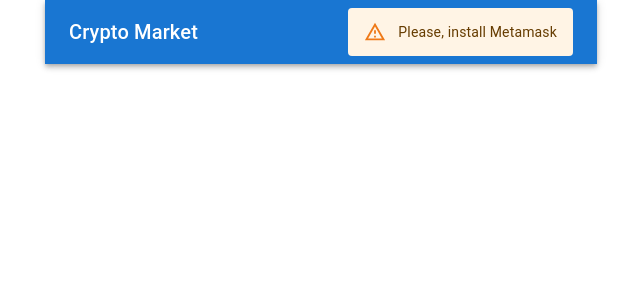
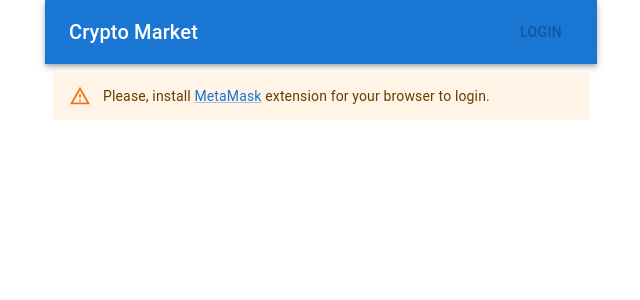
Before and after one commit to matterai/crypto-payments, a React (Create React App) app in the folder src/: page / in a window 1280 px wide. Shown: the top 300 px of the page, without its empty margins (319-959 px from the left). Built offline with nearby package versions, Linux system fonts and the light colour scheme; the HTML template or start-up script is replaced by a standard one.

Commit message:
Fixed warning for no MM extension.

```diff
--- a/src/src/App.tsx
+++ b/src/src/App.tsx
@@ -2,6 +2,7 @@ import { Component } from 'react';
 import './App.css';
 import { Container } from '@mui/material';
 import { Header } from './components/Header';
+import { Announcements } from './components/Announcements';
 
 
 class App extends Component {
@@ -9,6 +10,7 @@ class App extends Component {
     return(
       <Container maxWidth="sm">
         <Header auth={null} />
+        <Announcements />
       </Container>
     );
   }
--- /dev/null
+++ b/src/src/components/Announcements/index.tsx
@@ -0,0 +1,11 @@
+import { Alert, Box, Link } from "@mui/material";
+import { isMetamaskInstalled } from "../../utils/Metamask";
+
+export const Announcements = () => {
+  return !isMetamaskInstalled()
+    ?
+      <Box component="div" sx={{ p: 1 }}>
+        <Alert severity="warning">Please, install <Link href="https://metamask.io">MetaMask</Link> extension for your browser to login.</Alert>
+      </Box>
+    : null;
+}
--- a/src/src/components/Header/LoginButton/index.tsx
+++ b/src/src/components/Header/LoginButton/index.tsx
@@ -1,8 +1,8 @@
-import { Alert, Button } from "@mui/material"
+import { Button } from "@mui/material"
 import { isMetamaskInstalled } from "../../../utils/Metamask"
 
 export const LoginButton = () => {
   return isMetamaskInstalled()
     ? <Button color="inherit">Login</Button>
-    : <Alert severity="warning">Please, install Metamask</Alert>
+    : <Button color="inherit" disabled>Login</Button>
 }
```
